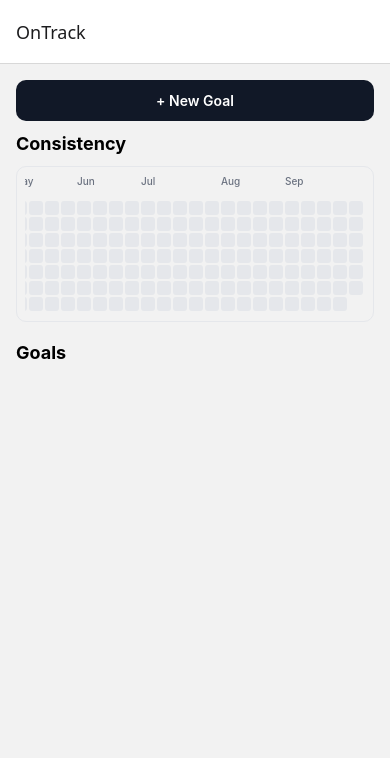
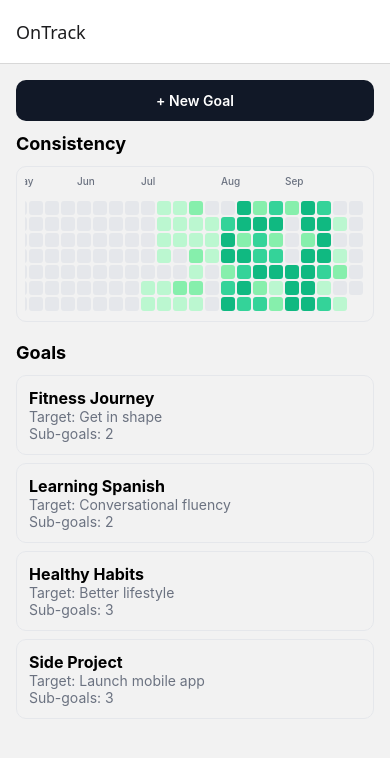
Before and after one commit to KyleNewbigging/OnTrack, a React Native app: screen /Home in a window 390 px wide. Shown: the top 758 px of the page. Built offline with nearby package versions, Linux system fonts and the light colour scheme.

Commit message:
Adds second store for testing

```diff
--- a/store.ts
+++ b/store.ts
@@ -21,7 +21,147 @@ interface State {
 export const useStore = create<State>()(
     persist(
         (set, get) => ({
-            goals: [],
+            goals: [
+                {
+                    id: makeId(),
+                    title: "Fitness Journey",
+                    target: "Get in shape",
+                    createdAt: Date.now() - (90 * 24 * 60 * 60 * 1000), // 90 days ago
+                    subGoals: [
+                        {
+                            id: makeId(),
+                            title: "Morning workout",
+                            frequency: "daily",
+                            completions: [
+                                "2025-07-01", "2025-07-03", "2025-07-05", "2025-07-08", "2025-07-10",
+                                "2025-07-12", "2025-07-15", "2025-07-17", "2025-07-20", "2025-07-22",
+                                "2025-08-01", "2025-08-03", "2025-08-06", "2025-08-08", "2025-08-11",
+                                "2025-08-13", "2025-08-16", "2025-08-18", "2025-08-21", "2025-08-23",
+                                "2025-09-02", "2025-09-04", "2025-09-07", "2025-09-09", "2025-09-12",
+                                "2025-09-14", "2025-09-17", "2025-09-19", "2025-09-22", "2025-09-24"
+                            ]
+                        },
+                        {
+                            id: makeId(),
+                            title: "Drink protein shake",
+                            frequency: "daily",
+                            completions: [
+                                "2025-07-02", "2025-07-04", "2025-07-06", "2025-07-09", "2025-07-11",
+                                "2025-08-02", "2025-08-05", "2025-08-07", "2025-08-10", "2025-08-12",
+                                "2025-08-15", "2025-08-17", "2025-08-20", "2025-08-22", "2025-08-25",
+                                "2025-09-03", "2025-09-05", "2025-09-08", "2025-09-10", "2025-09-13"
+                            ]
+                        }
+                    ]
+                },
+                {
+                    id: makeId(),
+                    title: "Learning Spanish",
+                    target: "Conversational fluency",
+                    createdAt: Date.now() - (75 * 24 * 60 * 60 * 1000), // 75 days ago
+                    subGoals: [
+                        {
+                            id: makeId(),
+                            title: "Duolingo practice",
+                            frequency: "daily",
+                            completions: [
+                                "2025-07-15", "2025-07-16", "2025-07-17", "2025-07-18", "2025-07-19",
+                                "2025-07-21", "2025-07-22", "2025-07-23", "2025-07-25", "2025-07-26",
+                                "2025-08-01", "2025-08-02", "2025-08-03", "2025-08-05", "2025-08-06",
+                                "2025-08-07", "2025-08-09", "2025-08-10", "2025-08-12", "2025-08-13",
+                                "2025-09-01", "2025-09-02", "2025-09-04", "2025-09-05", "2025-09-07",
+                                "2025-09-08", "2025-09-10", "2025-09-11", "2025-09-13", "2025-09-15"
+                            ]
+                        },
+                        {
+                            id: makeId(),
+                            title: "Watch Spanish Netflix",
+                            frequency: "weekly",
+                            completions: [
+                                "2025-07-20", "2025-07-27", "2025-08-03", "2025-08-10",
+                                "2025-08-17", "2025-08-24", "2025-09-07", "2025-09-14", "2025-09-21"
+                            ]
+                        }
+                    ]
+                },
+                {
+                    id: makeId(),
+                    title: "Healthy Habits",
+                    target: "Better lifestyle",
+                    createdAt: Date.now() - (60 * 24 * 60 * 60 * 1000), // 60 days ago
+                    subGoals: [
+                        {
+                            id: makeId(),
+                            title: "Drink 8 glasses of water",
+                            frequency: "daily",
+                            completions: [
+                                "2025-08-01", "2025-08-02", "2025-08-04", "2025-08-05", "2025-08-07",
+                                "2025-08-08", "2025-08-09", "2025-08-11", "2025-08-12", "2025-08-14",
+                                "2025-08-15", "2025-08-16", "2025-08-18", "2025-08-19", "2025-08-21",
+                                "2025-08-22", "2025-08-23", "2025-08-25", "2025-08-26", "2025-08-28",
+                                "2025-09-01", "2025-09-03", "2025-09-04", "2025-09-06", "2025-09-07",
+                                "2025-09-09", "2025-09-10", "2025-09-12", "2025-09-13", "2025-09-15"
+                            ]
+                        },
+                        {
+                            id: makeId(),
+                            title: "Meditate for 10 minutes",
+                            frequency: "daily",
+                            completions: [
+                                "2025-08-03", "2025-08-06", "2025-08-08", "2025-08-10", "2025-08-13",
+                                "2025-08-15", "2025-08-17", "2025-08-20", "2025-08-22", "2025-08-24",
+                                "2025-09-02", "2025-09-05", "2025-09-08", "2025-09-11", "2025-09-14"
+                            ]
+                        },
+                        {
+                            id: makeId(),
+                            title: "Take vitamins",
+                            frequency: "daily",
+                            completions: [
+                                "2025-08-02", "2025-08-03", "2025-08-04", "2025-08-06", "2025-08-07",
+                                "2025-08-08", "2025-08-10", "2025-08-11", "2025-08-12", "2025-08-14",
+                                "2025-09-01", "2025-09-02", "2025-09-04", "2025-09-05", "2025-09-07",
+                                "2025-09-08", "2025-09-09", "2025-09-11", "2025-09-12", "2025-09-14"
+                            ]
+                        }
+                    ]
+                },
+                {
+                    id: makeId(),
+                    title: "Side Project",
+                    target: "Launch mobile app",
+                    createdAt: Date.now() - (45 * 24 * 60 * 60 * 1000), // 45 days ago
+                    subGoals: [
+                        {
+                            id: makeId(),
+                            title: "Code for 2 hours",
+                            frequency: "daily",
+                            completions: [
+                                "2025-08-15", "2025-08-16", "2025-08-18", "2025-08-19", "2025-08-21",
+                                "2025-08-22", "2025-08-24", "2025-08-25", "2025-08-27", "2025-08-28",
+                                "2025-09-02", "2025-09-03", "2025-09-05", "2025-09-06", "2025-09-09",
+                                "2025-09-10", "2025-09-12", "2025-09-13", "2025-09-16", "2025-09-17"
+                            ]
+                        },
+                        {
+                            id: makeId(),
+                            title: "Write documentation",
+                            frequency: "weekly",
+                            completions: [
+                                "2025-08-18", "2025-08-25", "2025-09-01", "2025-09-08", "2025-09-15", "2025-09-22"
+                            ]
+                        },
+                        {
+                            id: makeId(),
+                            title: "Test on device",
+                            frequency: "weekly",
+                            completions: [
+                                "2025-08-20", "2025-08-27", "2025-09-03", "2025-09-10", "2025-09-17"
+                            ]
+                        }
+                    ]
+                }
+            ],
 
             addGoal: (title, target) =>
                 set((s) => ({
@@ -84,7 +224,7 @@ export const useStore = create<State>()(
             },
         }),
         {
-            name: "ontrack-store",
+            name: "ontrack-store-v2", // use ontrack-store-v2 to populate app with fake data (ontrack-store is the original empty ish store)
             storage: createJSONStorage(() => AsyncStorage),
         }
     )
```
